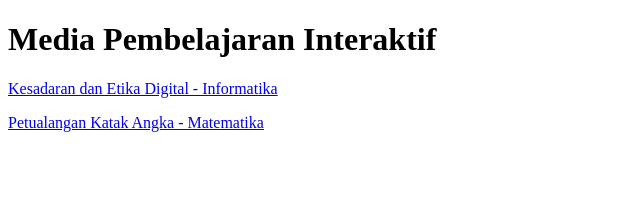
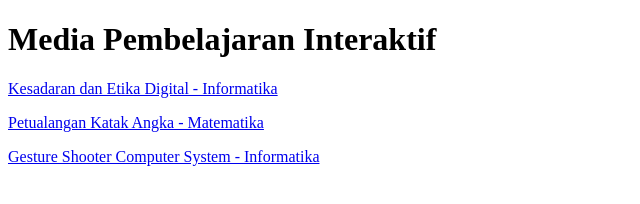
Before and after one commit to aerialfa/aerialfa.github.io, a plain HTML site: page mpi/index.html in a window 1280 px wide. Shown: the whole page, without its empty margins (0-640 px from the left). Drawn offline with Linux system fonts and the light colour scheme.

Commit message:
Add link to Gesture Shooter Computer System

```diff
--- a/mpi/index.html
+++ b/mpi/index.html
@@ -4,5 +4,6 @@
     <h1>Media Pembelajaran Interaktif</h1>
     <p><a href="./etika-digital/">Kesadaran dan Etika Digital - Informatika</a></p>
     <p><a href="./lompat-angka/">Petualangan Katak Angka  - Matematika</a></p>
+    <p><a href="./Gesture-Shooter-Computer/">Gesture Shooter Computer System  - Informatika</a></p>
   </body>
 </html>
```
